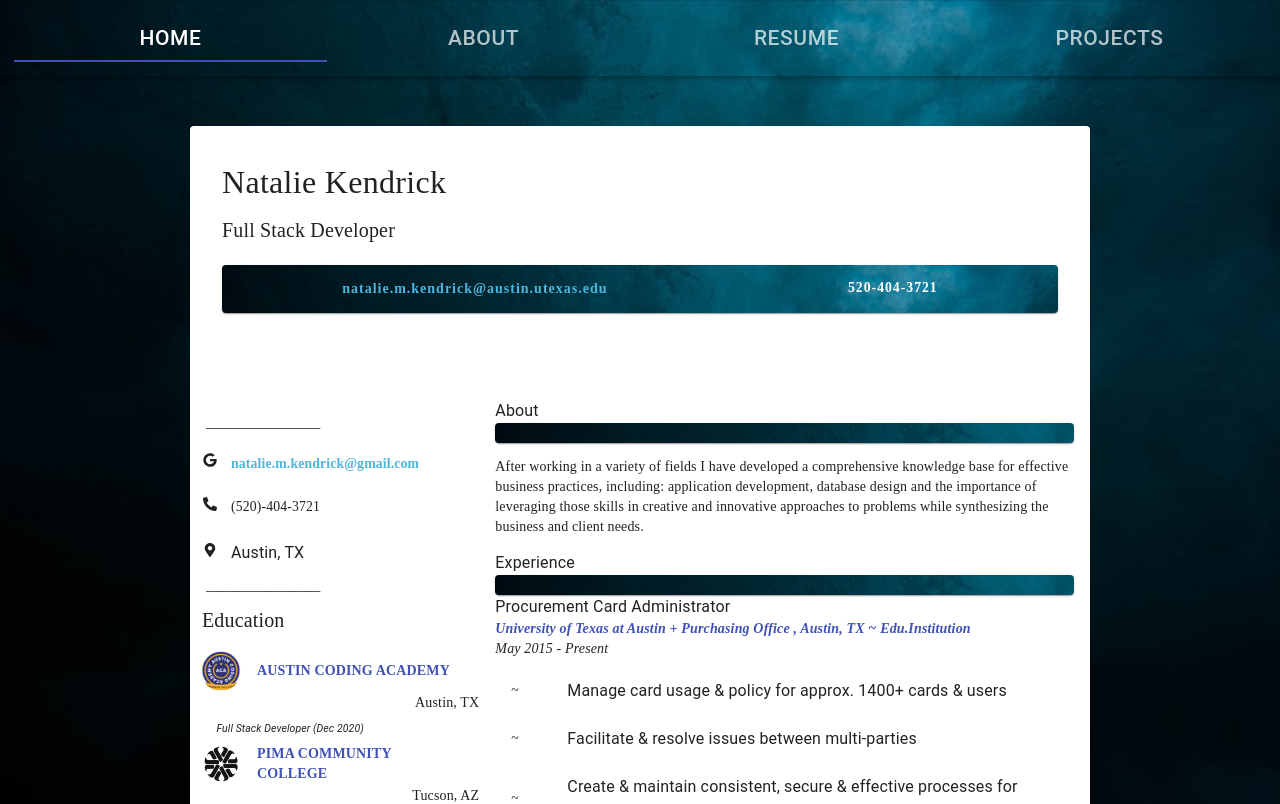
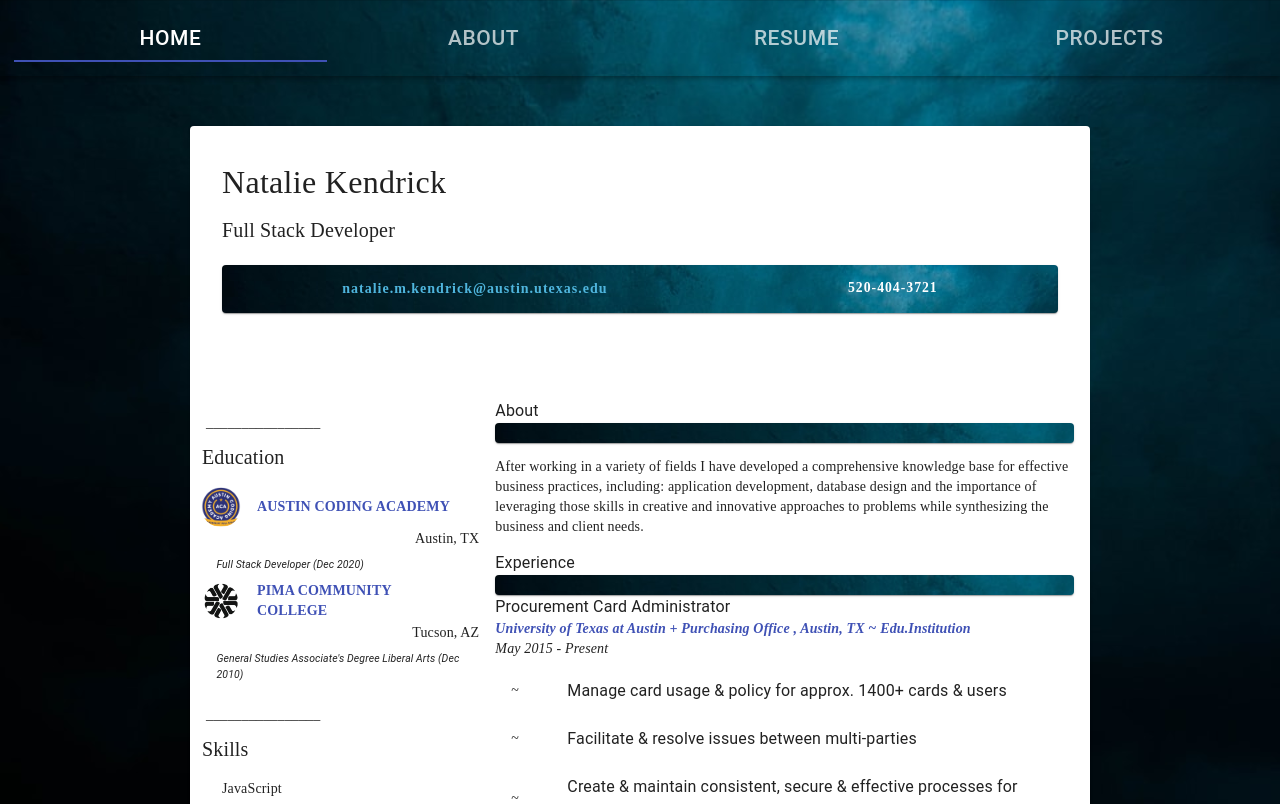
Before and after one commit to listenToRipley/nataliekendrick, a React (Create React App) app: page /resume in a window 1280 px wide. Shown: the top 804 px of the page. Built offline with nearby package versions, Linux system fonts and the light colour scheme.

Commit message:
remove unneed

```diff
--- a/src/Components/Resume.js
+++ b/src/Components/Resume.js
@@ -151,35 +151,6 @@ const Resume = () => {
           gutterBottom
           className={classes.left}>
 
-            <p>________________</p>
-            <List className={classes.contactInfo}>
-              <ListItem>
-               <ListItemAvatar className={classes.contactIcons}>
-                <FaGoogle/>
-               </ListItemAvatar>
-               <ListItemText disableTypography='true' className={classes.contactText}>
-                  <Link className={classes.email} href='mailto: natalie.m.kendrick@gmail.com'>natalie.m.kendrick@gmail.com</Link>
-               </ListItemText>
-              </ListItem>
-
-              <ListItem>
-               <ListItemAvatar className={classes.contactIcons}>
-                <FaPhoneAlt/>
-               </ListItemAvatar>
-               <ListItemText disableTypography='true' className={classes.contactText}>
-                 (520)-404-3721
-               </ListItemText>
-              </ListItem>
-
-              <ListItem>
-               <ListItemAvatar disableTypography='true' className={classes.contactIcons}>
-                <FaMapMarkerAlt/>
-               </ListItemAvatar>
-               <ListItemText className={classes.contactText}>
-               Austin, TX
-               </ListItemText>
-              </ListItem>
-            </List>
             <p>________________</p>
             <List>
               <ListItem className={classes.sectionTitle}>Education</ListItem>
```
